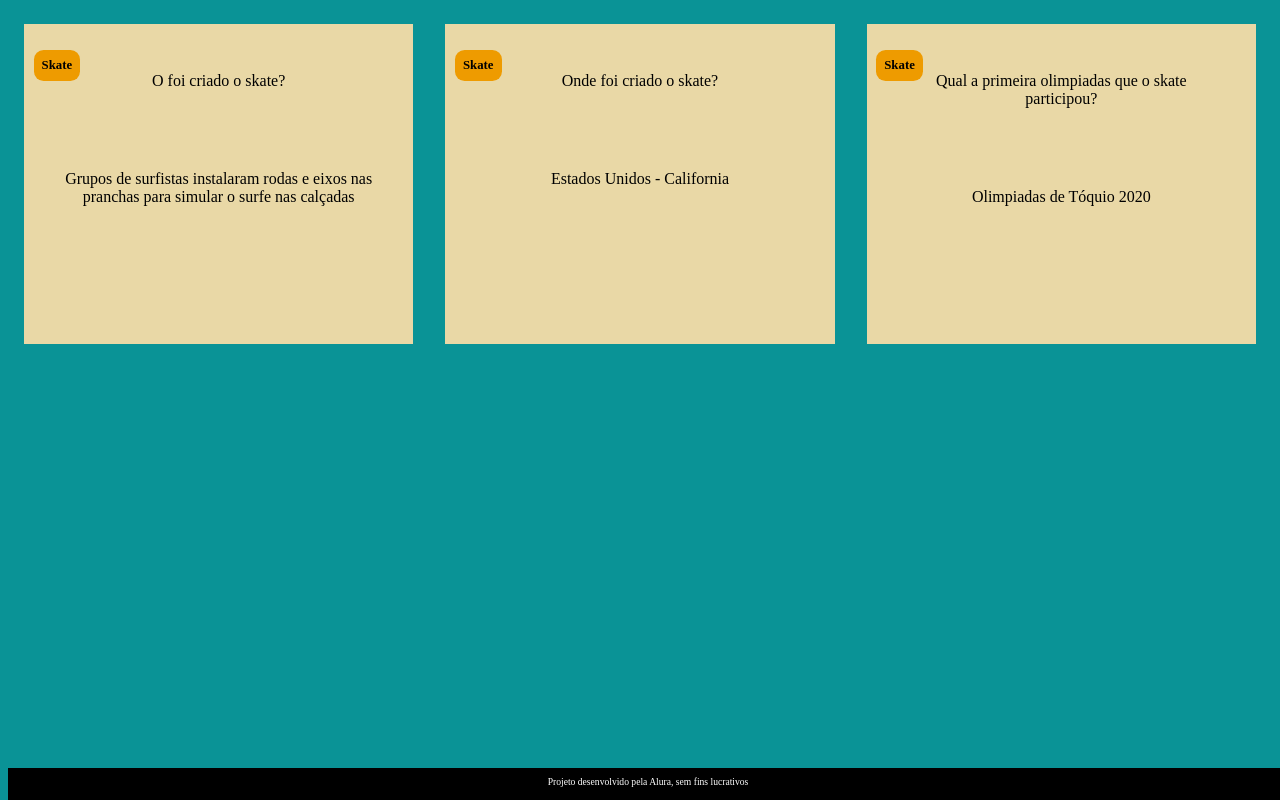
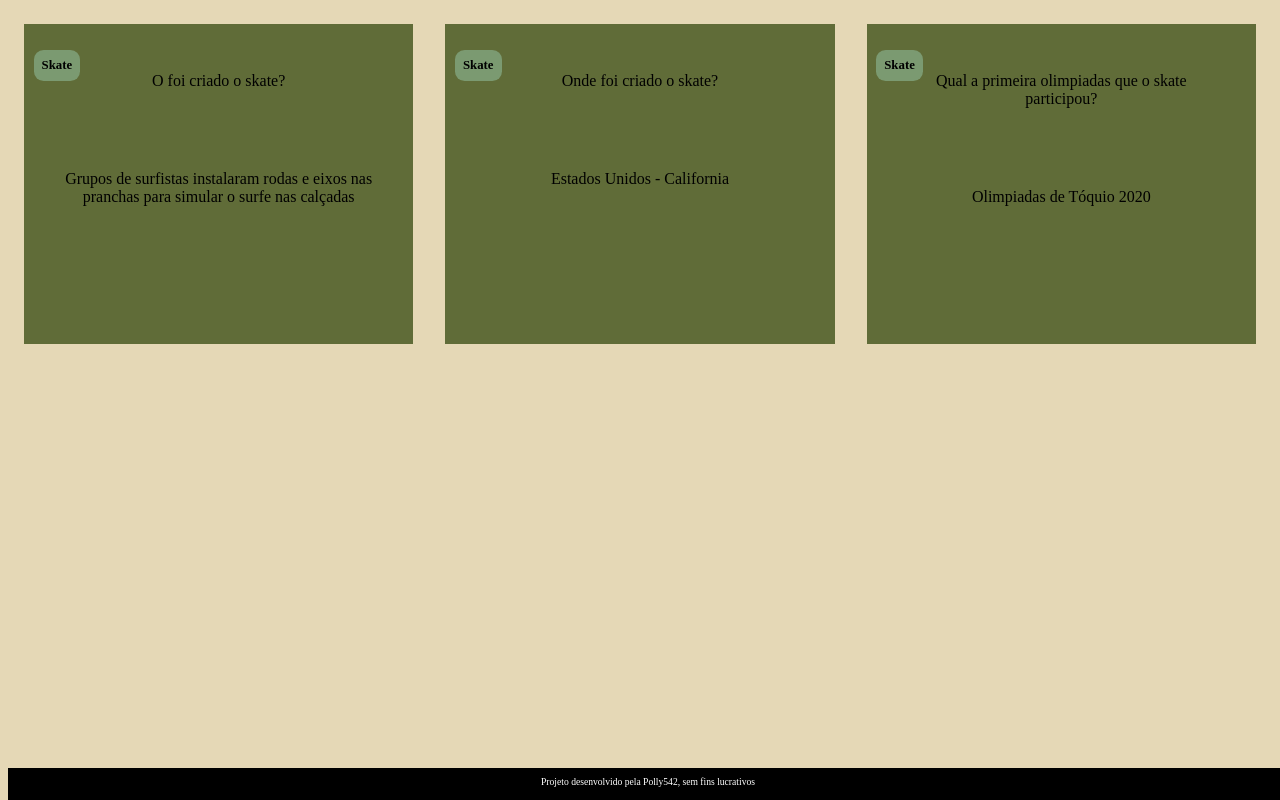
Before and after one commit to Polly542/Flashcard, a plain HTML site: page index.html in a window 1280 px wide. Drawn offline with Linux system fonts and the light colour scheme.

Commit message:
Add files via upload

```diff
--- a/assets/style.css
+++ b/assets/style.css
@@ -1,5 +1,5 @@
 body {
-    background-color: #0a9396;
+    background-color: #E5D8B6;
     font-family: Bai Jamjuree;
 }
 
@@ -9,7 +9,7 @@ body {
 
 .cartao {
     margin: 1rem 1rem;
-    background-color: #e9d8a6;
+    background-color: #606c38;
     height: 20rem;
     flex-grow: 1;
     flex-basis: calc(33% - 6rem);
@@ -22,7 +22,7 @@ body {
 }
 
 .cartao__conteudo h3 {
-    background-color: #ee9b00;
+    background-color: #7B9A71;
     text-align: left;
     padding: 0.5rem;
     position: absolute;
--- a/index.html
+++ b/index.html
@@ -45,7 +45,7 @@
         </section>
     </main>
     <footer>
-        <p>Projeto desenvolvido pela Alura, sem fins lucrativos</p>
+        <p>Projeto desenvolvido pela Polly542, sem fins lucrativos</p>
     </footer>
 </body>
 </html>
```
